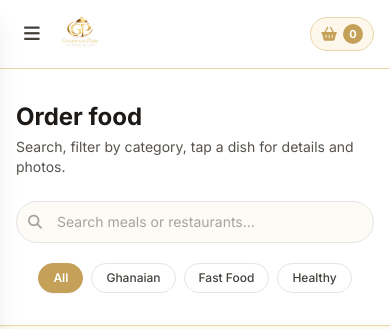
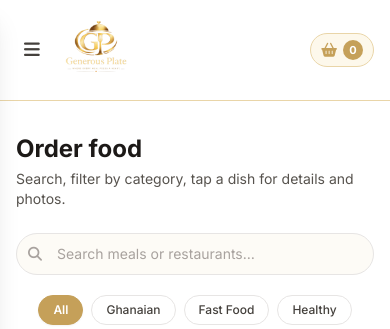
Before and after one commit to Froxxtt-dev/GenerousPlate, a plain HTML site: page menu.html in a window 390 px wide. Shown: the top 329 px of the page. Drawn offline with nearby package versions, Linux system fonts and the light colour scheme.

Commit message:
Update menu.html

```diff
--- a/menu.html
+++ b/menu.html
@@ -44,7 +44,7 @@
                     <i class="fa-solid fa-bars text-lg"></i>
                 </button>
                 <a href="index.html" class="flex min-w-0 items-center">
-                    <img src="assets/logo.png" alt="Generous Plate" class="h-12 w-auto max-h-16 object-contain object-left md:h-14">
+                    <img src="assets/logo.png" alt="Generous Plate" class="h-15 w-auto max-h-20 object-contain object-left md:h-14">
                 </a>
             </div>
             <div class="hidden items-center gap-1 md:flex">
```
